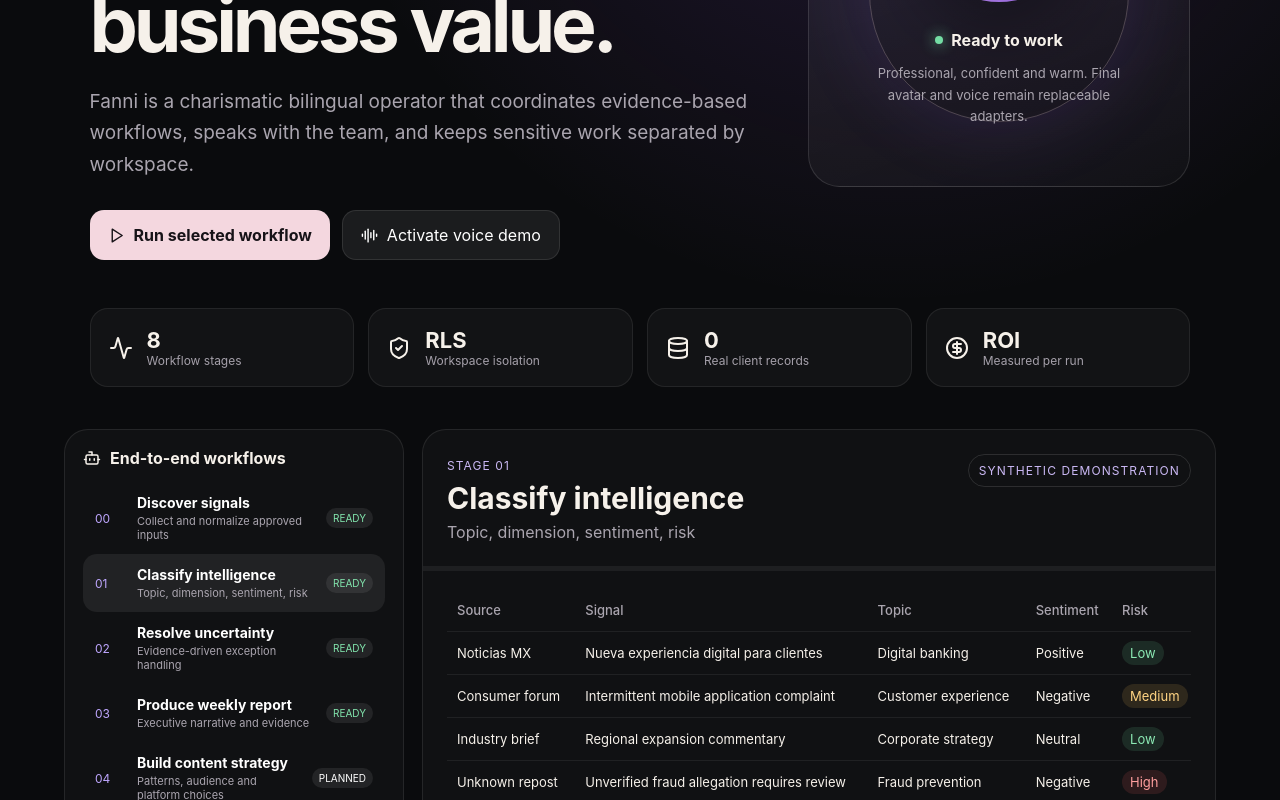
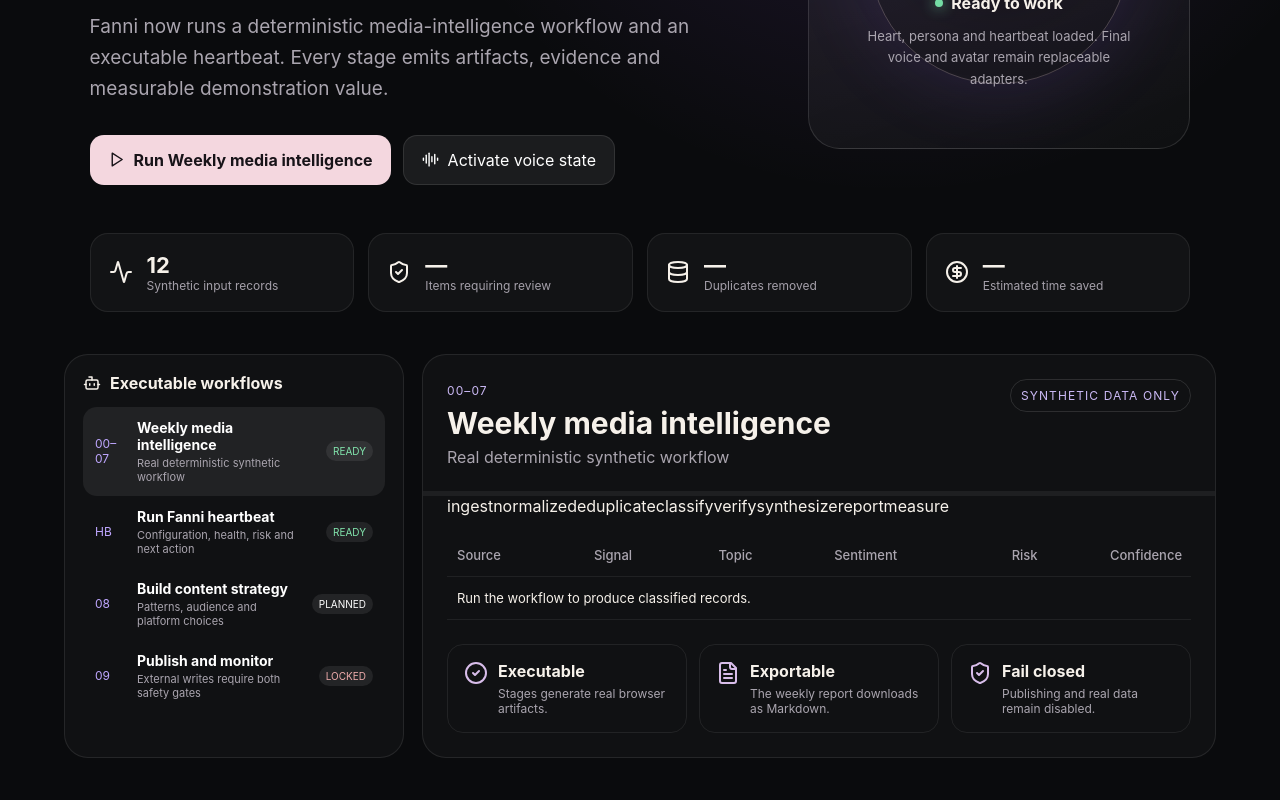
Before and after one commit to executiveusa/agent-fanni-kupuri-, a React (Vite) app: page / in a window 1280 px wide. Shown: the part 440-1240 px from the top of the page. Built offline with nearby package versions, Linux system fonts and the light colour scheme.

Commit message:
feat: expose executable workflow and heartbeat in Fanni dashboard

```diff
--- a/src/main.jsx
+++ b/src/main.jsx
@@ -1,99 +1,143 @@
 import React, { useMemo, useState } from 'react';
 import { createRoot } from 'react-dom/client';
-import { Activity, AudioLines, Bot, CheckCircle2, CircleDollarSign, Database, FileText, LockKeyhole, Play, ShieldCheck, Sparkles } from 'lucide-react';
+import {
+  Activity,
+  AudioLines,
+  Bot,
+  CheckCircle2,
+  CircleDollarSign,
+  Database,
+  Download,
+  FileText,
+  HeartPulse,
+  LockKeyhole,
+  Play,
+  ShieldCheck,
+  Sparkles
+} from 'lucide-react';
 import './styles.css';
+import { syntheticMentions } from './runtime/syntheticMentions';
+import { reportToMarkdown, runMediaIntelligenceWorkflow, workflowStages } from './runtime/workflowEngine';
+import { runHeartbeat } from './runtime/heartbeat';
 
-const workflows = [
-  { id: 'discover', name: 'Discover signals', stage: '00', status: 'ready', value: 'Collect and normalize approved inputs' },
-  { id: 'classify', name: 'Classify intelligence', stage: '01', status: 'ready', value: 'Topic, dimension, sentiment, risk' },
-  { id: 'review', name: 'Resolve uncertainty', stage: '02', status: 'ready', value: 'Evidence-driven exception handling' },
-  { id: 'report', name: 'Produce weekly report', stage: '03', status: 'ready', value: 'Executive narrative and evidence' },
-  { id: 'strategy', name: 'Build content strategy', stage: '04', status: 'planned', value: 'Patterns, audience and platform choices' },
-  { id: 'produce', name: 'Produce campaign assets', stage: '05', status: 'planned', value: 'Calendar, posts, captions and variants' },
-  { id: 'publish', name: 'Publish and monitor', stage: '06', status: 'locked', value: 'Postiz/Facebook writes require policy and secrets' },
-  { id: 'optimize', name: 'Optimize for profit', stage: '07', status: 'planned', value: 'Performance, cost and next-best action' }
+const workflowMenu = [
+  { id: 'media', name: 'Weekly media intelligence', stage: '00–07', status: 'ready', value: 'Real deterministic synthetic workflow' },
+  { id: 'heartbeat', name: 'Run Fanni heartbeat', stage: 'HB', status: 'ready', value: 'Configuration, health, risk and next action' },
+  { id: 'strategy', name: 'Build content strategy', stage: '08', status: 'planned', value: 'Patterns, audience and platform choices' },
+  { id: 'publish', name: 'Publish and monitor', stage: '09', status: 'locked', value: 'External writes require both safety gates' }
 ];
 
-const demoMentions = [
-  { source: 'Noticias MX', signal: 'Nueva experiencia digital para clientes', topic: 'Digital banking', sentiment: 'Positive', risk: 'Low', confidence: 94 },
-  { source: 'Consumer forum', signal: 'Intermittent mobile application complaint', topic: 'Customer experience', sentiment: 'Negative', risk: 'Medium', confidence: 82 },
-  { source: 'Industry brief', signal: 'Regional expansion commentary', topic: 'Corporate strategy', sentiment: 'Neutral', risk: 'Low', confidence: 89 },
-  { source: 'Unknown repost', signal: 'Unverified fraud allegation requires review', topic: 'Fraud prevention', sentiment: 'Negative', risk: 'High', confidence: 61 }
-];
+function downloadText(filename, content, type = 'text/markdown') {
+  const blob = new Blob([content], { type });
+  const url = URL.createObjectURL(blob);
+  const anchor = document.createElement('a');
+  anchor.href = url;
+  anchor.download = filename;
+  anchor.click();
+  URL.revokeObjectURL(url);
+}
 
 function App() {
-  const [active, setActive] = useState('classify');
+  const [active, setActive] = useState('media');
+  const [voice, setVoice] = useState(false);
+  const [run, setRun] = useState(null);
+  const [heartbeat, setHeartbeat] = useState(null);
   const [running, setRunning] = useState(false);
-  const [voice, setVoice] = useState(false);
-  const [completed, setCompleted] = useState(0);
-  const selected = useMemo(() => workflows.find((item) => item.id === active), [active]);
+  const selected = useMemo(() => workflowMenu.find((item) => item.id === active), [active]);
 
-  const runDemo = () => {
+  const executeSelected = () => {
     if (selected.status === 'locked') return;
     setRunning(true);
-    setCompleted(0);
-    let value = 0;
-    const timer = window.setInterval(() => {
-      value += 25;
-      setCompleted(value);
-      if (value >= 100) {
-        window.clearInterval(timer);
-        setRunning(false);
+    window.setTimeout(() => {
+      if (active === 'heartbeat') {
+        setHeartbeat(runHeartbeat({ workflowRun: run }));
+      } else {
+        const result = runMediaIntelligenceWorkflow(syntheticMentions);
+        setRun(result);
+        setHeartbeat(runHeartbeat({ workflowRun: result }));
       }
-    }, 350);
+      setRunning(false);
+    }, 250);
   };
+
+  const completedStages = run?.artifacts?.length || 0;
+  const progress = Math.round((completedStages / workflowStages.length) * 100);
+  const rows = run?.records || [];
 
   return (
     <main>
       <header className="topbar">
         <div className="brand"><span className="brand-mark">F</span><div><strong>Agent Fanni</strong><small>Kupuri Media · Sovereign Operations</small></div></div>
-        <div className="security"><LockKeyhole size={16} /> Local-first demo <span>Cloud writes blocked</span></div>
+        <div className="security"><LockKeyhole size={16} /> Executable synthetic prototype <span>External writes blocked</span></div>
       </header>
 
       <section className="hero">
         <div className="hero-copy">
           <span className="eyebrow"><Sparkles size={15}/> Private AI operations</span>
-          <h1>Turn signals into decisions, content and measurable business value.</h1>
-          <p>Fanni is a charismatic bilingual operator that coordinates evidence-based workflows, speaks with the team, and keeps sensitive work separated by workspace.</p>
+          <h1>Turn signals into evidence, decisions and finished work.</h1>
+          <p>Fanni now runs a deterministic media-intelligence workflow and an executable heartbeat. Every stage emits artifacts, evidence and measurable demonstration value.</p>
           <div className="hero-actions">
-            <button className="primary" onClick={runDemo} disabled={running || selected.status === 'locked'}><Play size={17}/>{running ? 'Running workflow…' : 'Run selected workflow'}</button>
-            <button className={voice ? 'secondary active' : 'secondary'} onClick={() => setVoice(!voice)}><AudioLines size={17}/>{voice ? 'Voice active' : 'Activate voice demo'}</button>
+            <button className="primary" onClick={executeSelected} disabled={running || selected.status === 'locked'}><Play size={17}/>{running ? 'Executing…' : `Run ${selected.name}`}</button>
+            <button className={voice ? 'secondary active' : 'secondary'} onClick={() => setVoice(!voice)}><AudioLines size={17}/>{voice ? 'Voice demo active' : 'Activate voice state'}</button>
+            {run && <button className="secondary" onClick={() => downloadText('agent-fanni-weekly-report.md', reportToMarkdown(run))}><Download size={17}/>Download report</button>}
           </div>
         </div>
         <div className="avatar-card" aria-label="Agent Fanni avatar placeholder">
           <div className="avatar-orbit"></div>
           <div className="avatar"><span>F</span></div>
-          <div className="presence"><i></i>{voice ? 'Listening locally' : 'Ready to work'}</div>
-          <p>Professional, confident and warm. Final avatar and voice remain replaceable adapters.</p>
+          <div className="presence"><i></i>{running ? 'Working' : voice ? 'Listening locally' : 'Ready to work'}</div>
+          <p>Heart, persona and heartbeat loaded. Final voice and avatar remain replaceable adapters.</p>
         </div>
       </section>
 
       <section className="metrics">
-        <article><Activity/><div><strong>8</strong><span>Workflow stages</span></div></article>
-        <article><ShieldCheck/><div><strong>RLS</strong><span>Workspace isolation</span></div></article>
-        <article><Database/><div><strong>0</strong><span>Real client records</span></div></article>
-        <article><CircleDollarSign/><div><strong>ROI</strong><span>Measured per run</span></div></article>
+        <article><Activity/><div><strong>{run?.report.totalInput ?? syntheticMentions.length}</strong><span>Synthetic input records</span></div></article>
+        <article><ShieldCheck/><div><strong>{run?.report.reviewRequired ?? '—'}</strong><span>Items requiring review</span></div></article>
+        <article><Database/><div><strong>{run?.report.duplicatesRemoved ?? '—'}</strong><span>Duplicates removed</span></div></article>
+        <article><CircleDollarSign/><div><strong>{run ? `${run.metrics.estimatedMinutesSaved}m` : '—'}</strong><span>Estimated time saved</span></div></article>
       </section>
 
       <section className="workspace">
         <aside>
-          <div className="section-title"><Bot size={18}/><span>End-to-end workflows</span></div>
-          <nav>{workflows.map((item) => <button key={item.id} className={active === item.id ? 'workflow active' : 'workflow'} onClick={() => setActive(item.id)}><span>{item.stage}</span><div><strong>{item.name}</strong><small>{item.value}</small></div><em data-status={item.status}>{item.status}</em></button>)}</nav>
+          <div className="section-title"><Bot size={18}/><span>Executable workflows</span></div>
+          <nav>{workflowMenu.map((item) => <button key={item.id} className={active === item.id ? 'workflow active' : 'workflow'} onClick={() => setActive(item.id)}><span>{item.stage}</span><div><strong>{item.name}</strong><small>{item.value}</small></div><em data-status={item.status}>{item.status}</em></button>)}</nav>
         </aside>
 
         <div className="panel">
-          <div className="panel-head"><div><span>Stage {selected.stage}</span><h2>{selected.name}</h2><p>{selected.value}</p></div><span className="mode">Synthetic demonstration</span></div>
-          <div className="progress"><div style={{width: `${completed}%`}}></div></div>
-          <div className="table-wrap">
-            <table>
-              <thead><tr><th>Source</th><th>Signal</th><th>Topic</th><th>Sentiment</th><th>Risk</th><th>Confidence</th></tr></thead>
-              <tbody>{demoMentions.map((row) => <tr key={row.signal}><td>{row.source}</td><td>{row.signal}</td><td>{row.topic}</td><td>{row.sentiment}</td><td><span className={`risk ${row.risk.toLowerCase()}`}>{row.risk}</span></td><td>{row.confidence}%</td></tr>)}</tbody>
-            </table>
-          </div>
+          <div className="panel-head"><div><span>{selected.stage}</span><h2>{selected.name}</h2><p>{selected.value}</p></div><span className="mode">Synthetic data only</span></div>
+          <div className="progress"><div style={{width: `${active === 'media' ? progress : heartbeat ? 100 : 0}%`}}></div></div>
+
+          {active === 'heartbeat' ? (
+            <section className="heartbeat-panel">
+              <div className="heartbeat-title"><HeartPulse/><div><strong>{heartbeat ? heartbeat.systemStatus : 'Not run'}</strong><span>{heartbeat?.timestamp || 'Run the heartbeat to inspect the system.'}</span></div></div>
+              {heartbeat && <>
+                <div className="status-grid">
+                  <div><span>External writes</span><strong>{heartbeat.externalWrites}</strong></div>
+                  <div><span>Real client data</span><strong>{heartbeat.realClientData}</strong></div>
+                  <div><span>Unknowns</span><strong>{heartbeat.unknowns.length}</strong></div>
+                  <div><span>Human attention</span><strong>{heartbeat.humanAttentionRequired ? 'Required' : 'No'}</strong></div>
+                </div>
+                <div className="evidence-list"><h3>Facts</h3>{heartbeat.facts.map((fact) => <p key={fact}><CheckCircle2 size={15}/>{fact}</p>)}</div>
+                <div className="next-action"><strong>Next action</strong><p>{heartbeat.nextAction}</p></div>
+              </>}
+            </section>
+          ) : (
+            <>
+              <div className="stage-strip">{workflowStages.map((stage) => <span key={stage} className={run?.artifacts.some((artifact) => artifact.stage === stage) ? 'complete' : ''}>{stage}</span>)}</div>
+              <div className="table-wrap">
+                <table>
+                  <thead><tr><th>Source</th><th>Signal</th><th>Topic</th><th>Sentiment</th><th>Risk</th><th>Confidence</th></tr></thead>
+                  <tbody>{rows.length ? rows.map((row) => <tr key={row.id}><td>{row.source}</td><td>{row.text}</td><td>{row.topic}</td><td>{row.sentiment}</td><td><span className={`risk ${row.risk.toLowerCase()}`}>{row.risk}</span></td><td>{row.confidence}%</td></tr>) : <tr><td colSpan="6">Run the workflow to produce classified records.</td></tr>}</tbody>
+                </table>
+              </div>
+              {run && <div className="report-summary"><FileText/><div><strong>{run.report.title}</strong><p>{run.report.executiveSummary}</p><small>{run.report.disclaimer}</small></div></div>}
+            </>
+          )}
+
           <div className="proof-grid">
-            <div><CheckCircle2/><strong>Observable</strong><span>Every stage emits artifacts and evidence.</span></div>
-            <div><FileText/><strong>Report-ready</strong><span>Outputs feed the next stage without hidden context.</span></div>
-            <div><ShieldCheck/><strong>Separated</strong><span>Organization and workspace IDs gate every record.</span></div>
+            <div><CheckCircle2/><strong>Executable</strong><span>Stages generate real browser artifacts.</span></div>
+            <div><FileText/><strong>Exportable</strong><span>The weekly report downloads as Markdown.</span></div>
+            <div><ShieldCheck/><strong>Fail closed</strong><span>Publishing and real data remain disabled.</span></div>
           </div>
         </div>
       </section>
```
